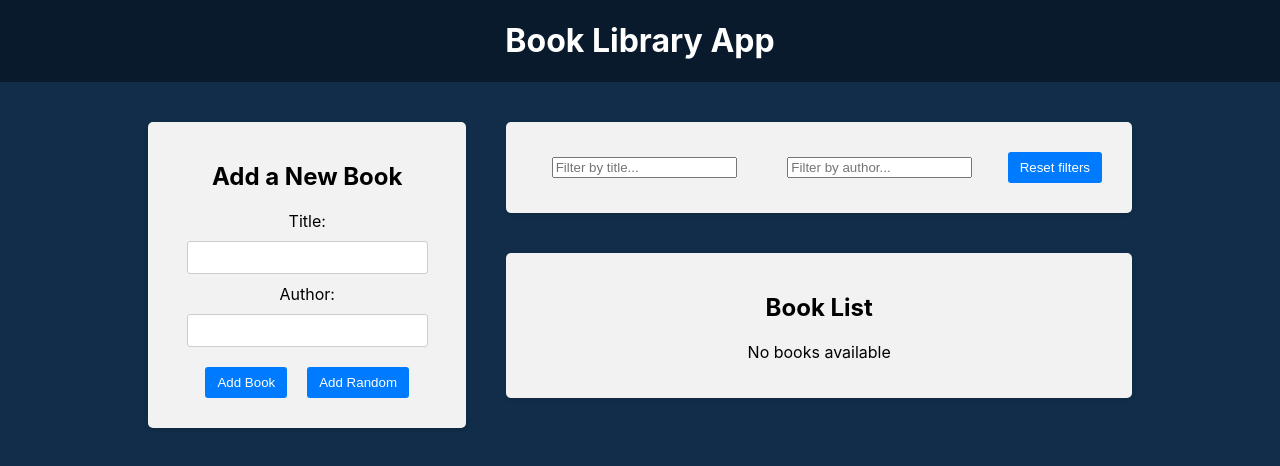
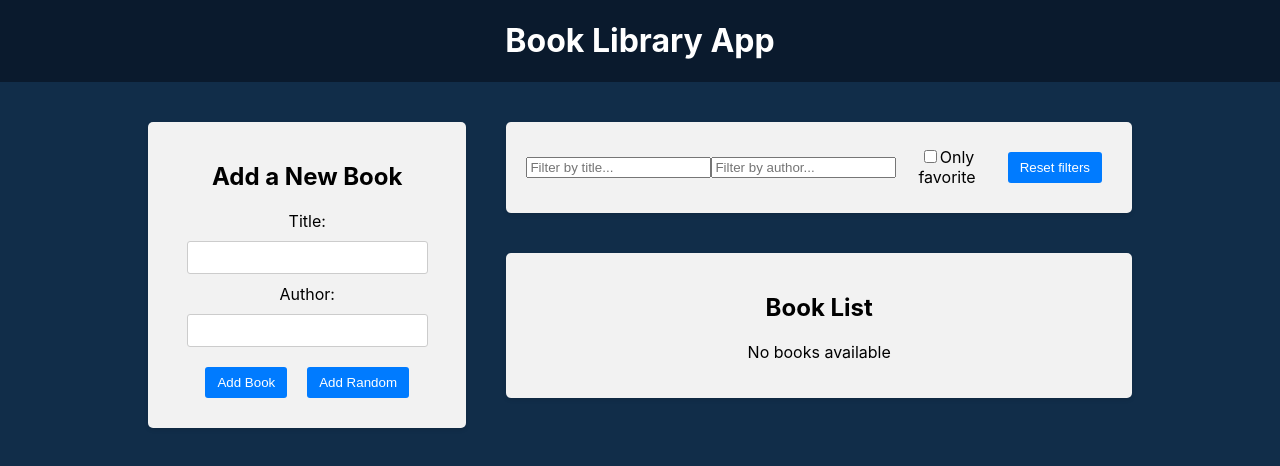
Before and after one commit to Krissnow/book_library, a React (Create React App) app: page / in a window 1280 px wide. Shown: the top 466 px of the page. Built offline with nearby package versions, Linux system fonts and the light colour scheme.

Commit message:
Favorite checkbox filter

```diff
--- a/src/components/BookList/BookList.jsx
+++ b/src/components/BookList/BookList.jsx
@@ -4,6 +4,7 @@ import { deleteBook, toggleFavorite } from "../../redux/books/actionCreators";
 import {
   selectAuthorFilter,
   selectTitleFilter,
+  selectOnlyFavoriteFilter,
 } from "../../redux/slices/filterSlice";
 import "./BookList.css";
 
@@ -11,6 +12,8 @@ const BookList = () => {
   const books = useSelector((state) => state.books);
   const titleFilter = useSelector(selectTitleFilter);
   const authorFilter = useSelector(selectAuthorFilter);
+  const onlyFavoriteFilter = useSelector(selectOnlyFavoriteFilter);
+
   const dispatch = useDispatch();
 
   const handleDeleteBook = (id) => {
@@ -28,7 +31,8 @@ const BookList = () => {
     const matchesAuthor = book.author
       .toLowerCase()
       .includes(authorFilter.toLowerCase());
-    return matchesTitle && matchesAuthor;
+    const matchesFavorite = onlyFavoriteFilter ? book.isFavorite : true;
+    return matchesTitle && matchesAuthor && matchesFavorite;
   });
 
   return (
--- a/src/components/Filter/Filter.jsx
+++ b/src/components/Filter/Filter.jsx
@@ -2,8 +2,10 @@ import { useDispatch, useSelector } from "react-redux";
 import {
   setTitleFilter,
   setAuthorFilter,
+  setOnlyFavoriteFilter,
   selectTitleFilter,
   selectAuthorFilter,
+  selectOnlyFavoriteFilter,
   resetFilters,
 } from "../../redux/slices/filterSlice";
 import "./Filter.css";
@@ -12,6 +14,7 @@ const Filter = () => {
   const dispatch = useDispatch();
   const titleFilter = useSelector(selectTitleFilter);
   const authorFilter = useSelector(selectAuthorFilter);
+  const onlyFavoriteFilter = useSelector(selectOnlyFavoriteFilter);
 
   const handleTitleFilterChange = (e) => {
     dispatch(setTitleFilter(e.target.value));
@@ -19,6 +22,10 @@ const Filter = () => {
 
   const handleAuthorFilterChange = (e) => {
     dispatch(setAuthorFilter(e.target.value));
+  };
+
+  const handleOnlyFavoriteFilterChange = () => {
+    dispatch(setOnlyFavoriteFilter());
   };
 
   const handleResetFilters = () => {
@@ -44,6 +51,16 @@ const Filter = () => {
             onChange={handleAuthorFilterChange}
           />
         </div>
+        <div className="filter-group">
+          <label>
+            <input
+              type="checkbox"
+              checked={onlyFavoriteFilter}
+              onChange={handleOnlyFavoriteFilterChange}
+            />
+            Only favorite
+          </label>
+        </div>
         <button type="button" onClick={handleResetFilters}>
           Reset filters
         </button>
--- a/src/redux/slices/filterSlice.js
+++ b/src/redux/slices/filterSlice.js
@@ -1,8 +1,10 @@
 import { createSlice } from "@reduxjs/toolkit";
+import { act } from "react";
 
 const initialState = {
   title: "",
   author: "",
+  onlyFavorite: false,
 };
 
 const filterSlice = createSlice({
@@ -15,17 +17,27 @@ const filterSlice = createSlice({
     setAuthorFilter: (state, action) => {
       return { ...state, author: action.payload };
     },
-    resetFilters: (state) => {
+    setOnlyFavoriteFilter: (state) => {
+      state.onlyFavorite = !state.onlyFavorite;
+    },
+
+    resetFilters: () => {
       return initialState;
     },
   },
 });
 
-export const { setTitleFilter, setAuthorFilter, resetFilters } =
-  filterSlice.actions;
+export const {
+  setTitleFilter,
+  setAuthorFilter,
+  setOnlyFavoriteFilter,
+  resetFilters,
+} = filterSlice.actions;
 
 export const selectTitleFilter = (state) => state.filter.title;
 
 export const selectAuthorFilter = (state) => state.filter.author;
 
+export const selectOnlyFavoriteFilter = (state) => state.filter.onlyFavorite;
+
 export default filterSlice.reducer;
```
